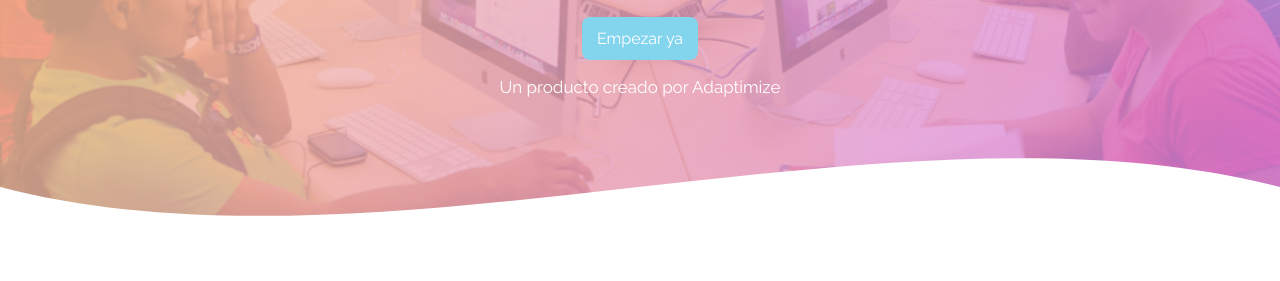
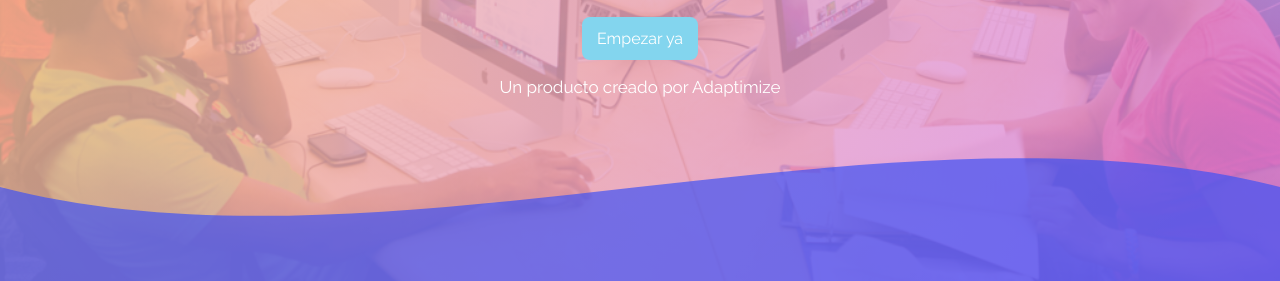
Before and after one commit to GinoQuispe21/Landing-Page-SpeedPlanner---SI653, a plain HTML site: page index.html in a window 1280 px wide. Shown: the part 363-644 px from the top of the page. Drawn offline with Linux system fonts and the light colour scheme.

Commit message:
color change

```diff
--- a/index.html
+++ b/index.html
@@ -22,7 +22,7 @@
         <div class="svg-hero" style="height: 150px; overflow: hidden;"><svg viewBox="0 0 500 150" preserveAspectRatio="none"
                 style="height: 100%; width: 100%;">
                 <path d="M0.00,49.98 C149.99,150.00 349.20,-49.98 500.00,49.98 L500.00,150.00 L0.00,150.00 Z"
-                    style="stroke: none; fill: #fff;"></path>
+                    style="stroke: none; fill: #3f51f5b0;"></path>
             </svg></div>
     </header>
 
@@ -63,4 +63,3 @@
 </body>
 
 </html>
-prueba de git
```
